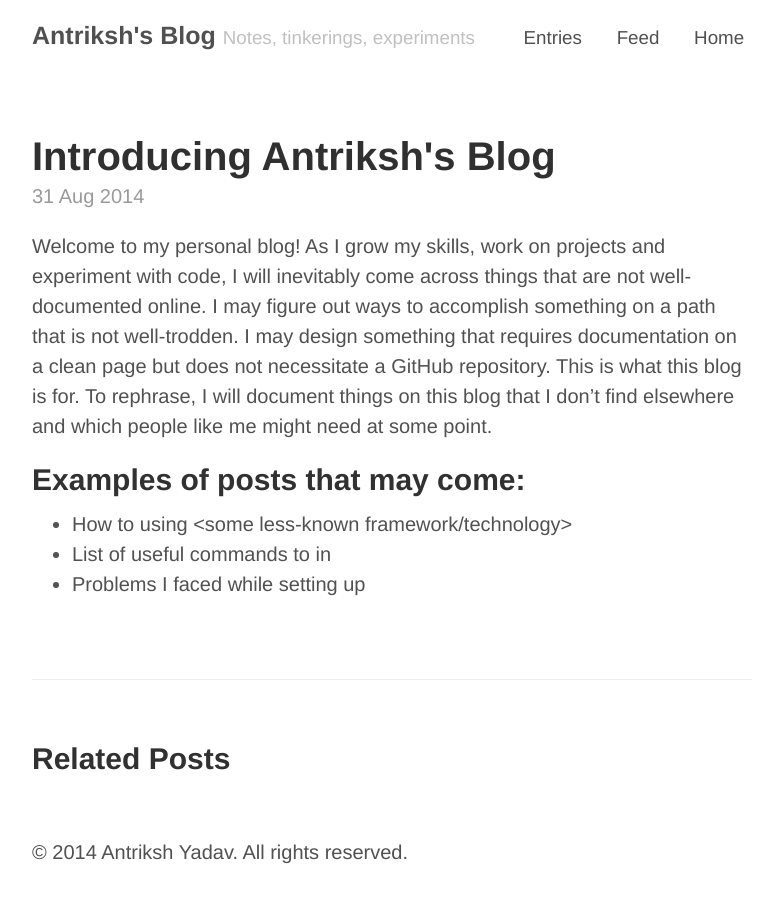
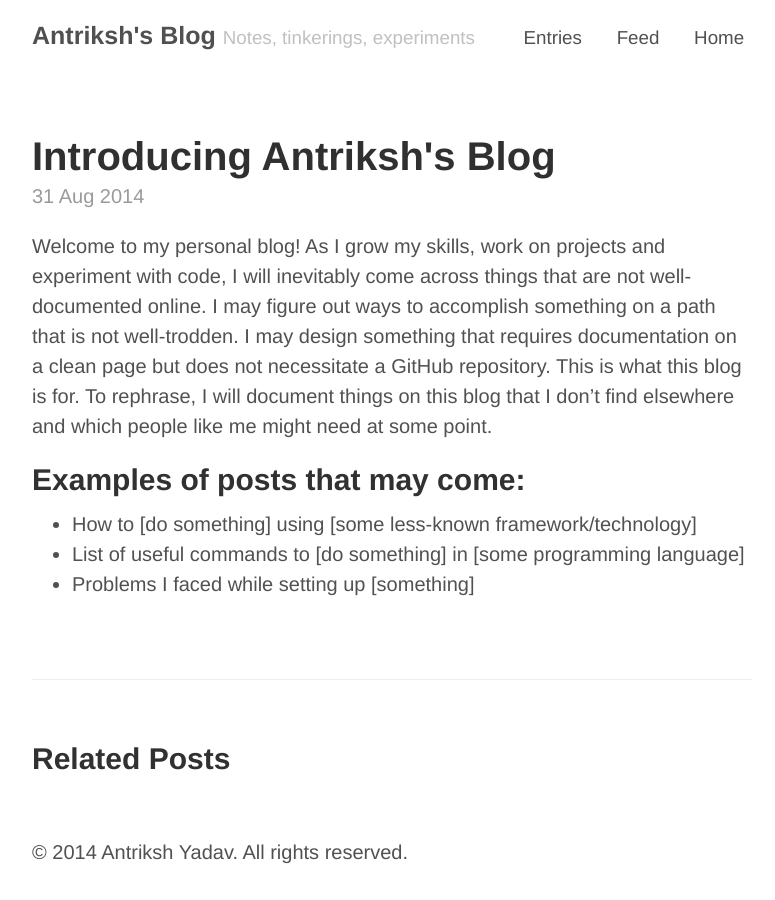
Before and after one commit to Antrikshy/antrikshy.github.io, a Jekyll site: the page built from _posts/2014-08-31-introducing-antrikshs-blog.md, in a window 1280 px wide. Shown: the whole page, without its empty margins (248-1023 px from the left). Built offline with Jekyll 4.4.1, drawn with Linux system fonts in a browser that asks for light colours; Markdown is read by kramdown in place of the engine named in the settings.

Commit message:
Updated Introducing Antrikshy's Blog

```diff
--- a/_posts/2014-08-31-introducing-antrikshs-blog.md
+++ b/_posts/2014-08-31-introducing-antrikshs-blog.md
@@ -1,13 +1,14 @@
 ---
 layout: post
-title: Introducing Antriksh's Blog
-permalink: introducing-antrikshs-blog
+title: "Introducing Antriksh's Blog"
+permalink: "introducing-antrikshs-blog"
+published: true
 ---
 
 Welcome to my personal blog! As I grow my skills, work on projects and experiment with code, I will inevitably come across things that are not well-documented online. I may figure out ways to accomplish something on a path that is not well-trodden. I may design something that requires documentation on a clean page but does not necessitate a GitHub repository. This is what this blog is for. To rephrase, I will document things on this blog that I don't find elsewhere and which people like me might need at some point.
 
 ## Examples of posts that may come:
 
-* How to <do something> using <some less-known framework/technology>
-* List of useful commands to <do something> in <some programming language>
-* Problems I faced while setting up <something>
+* How to [do something] using [some less-known framework/technology]
+* List of useful commands to [do something] in [some programming language]
+* Problems I faced while setting up [something]
```
